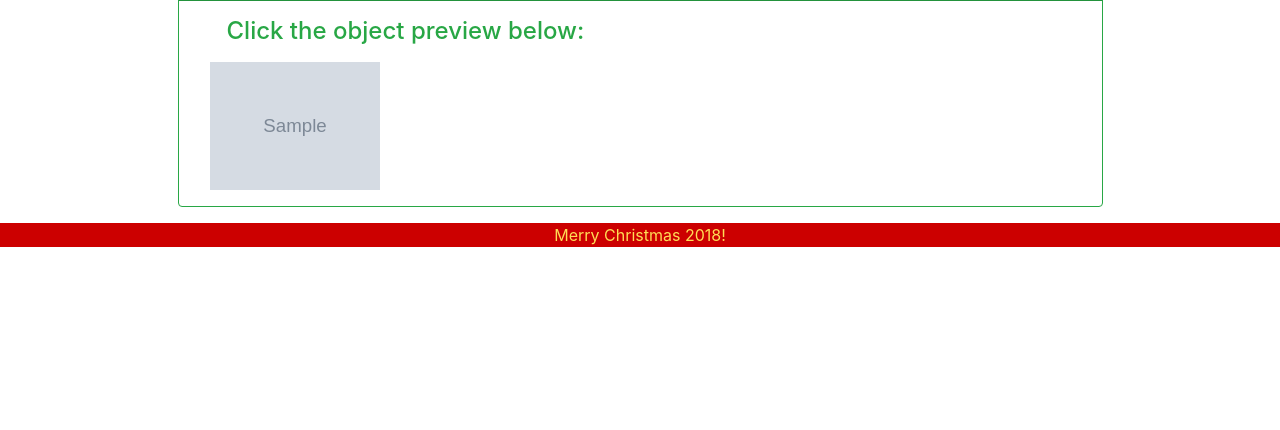
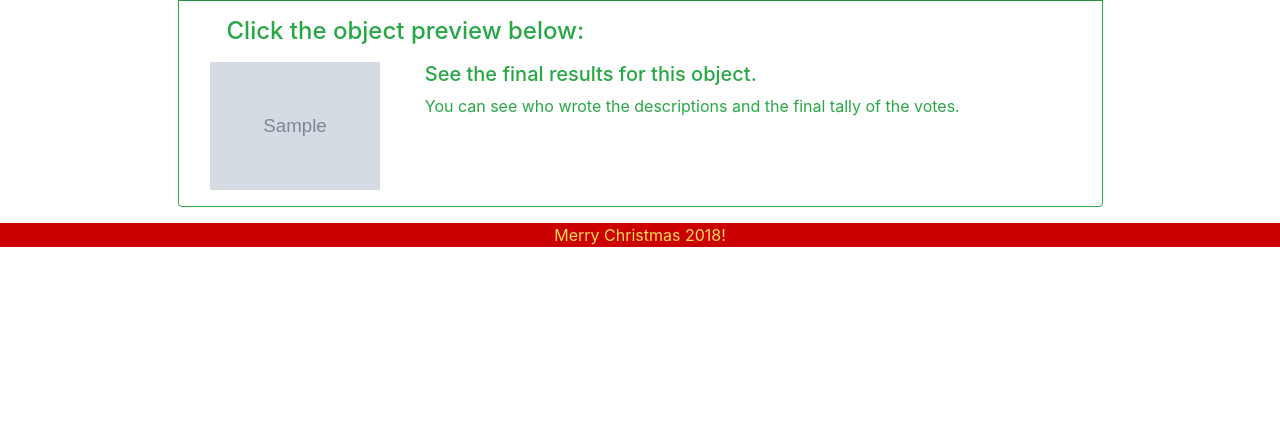
Before and after one commit to JMorris1575/christmas18, a Django app: template c18/whatsit/templates/whatsit/object_list.html in a window 1280 px wide. Shown: the part 196-626 px from the top of the page. Run offline with Django 3.2, Linux system fonts and the light colour scheme; the template is opened without the code that fills it: most values are stand-ins (such as "Sample title", 1, 10 or a date in 2020); grey boxes marked "Sample" are stand-in pictures; some libraries are stand-ins or nearby versions.

Commit message:
whatsit - object_list.html completed for all stages

```diff
--- a/c18/whatsit/templates/whatsit/object_list.html
+++ b/c18/whatsit/templates/whatsit/object_list.html
@@ -17,15 +17,20 @@
         </h4>
         {% for object in objects %}
             <div class="row p-3">
-                <a class="col-md-3" href="#">
+                <a class="col-md-3" href="{% url 'whatsit:object_view' object.number %}">
                     <img class="col" src="{% static object.image_filename %}">
                 </a>
-                <div class="col-md-9">
+                <div class="col-md-9 text-success">
                     {% if object.stage == object.ONE %}
-                        <h5 class="text-success">Descriptions are being collected for this object.</h5>
-                        <p class="text-success">This object has
-                            {{ object.description_count }} description{{ object.description_count|pluralize }}
-                            so far.</p>
+                        <h5>Descriptions are being collected for this object.</h5>
+                        <p>This object has {{ object.description_count }}
+                            description{{ object.description_count|pluralize }} so far.</p>
+                    {% elif object.stage == object.TWO %}
+                        <h5>You can see and vote on the descriptions for this object.</h5>
+                        <p>maybe tell them the number of votes so far?</p>
+                    {% else %}
+                        <h5>See the final results for this object.</h5>
+                        <p>You can see who wrote the descriptions and the final tally of the votes.</p>
                     {% endif %}
                 </div>
             </div>
--- a/c18/whatsit/urls.py
+++ b/c18/whatsit/urls.py
@@ -3,11 +3,12 @@ from django.views.generic.base import RedirectView
 from django.contrib.auth.decorators import login_required
 from django.urls import reverse_lazy
 
-from .views import ObjectListView
+from .views import ObjectListView, SingleObjectView
 
 app_name = 'whatsit'
 
 urlpatterns = [
     path('', RedirectView.as_view(url=reverse_lazy('whatsit:object_list'))),
     path('objects/', login_required(ObjectListView.as_view()), name='object_list'),
+    path('<int:object_number>/', login_required(SingleObjectView.as_view()), name='object_view'),
 ]
--- a/c18/whatsit/views.py
+++ b/c18/whatsit/views.py
@@ -13,3 +13,7 @@ class ObjectListView(View):
         objects = Object.objects.filter(publish=True)
         context = {'memory':utilities.get_random_memory(), 'objects': objects}
         return render(request, self.template_name, context)
+
+
+class SingleObjectView(View):
+    pass
```
